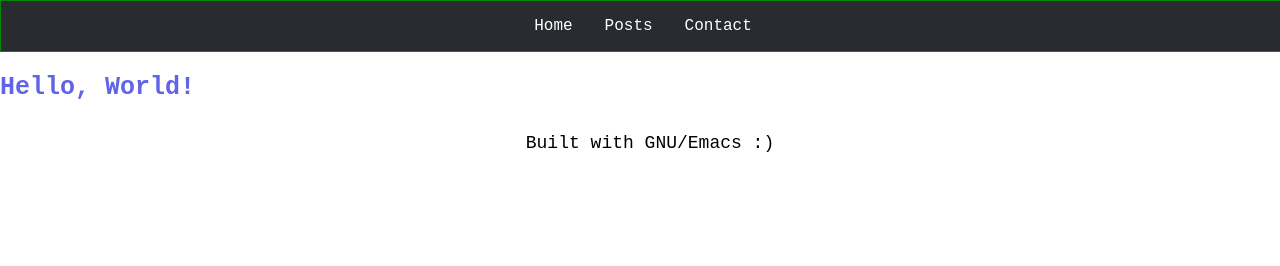
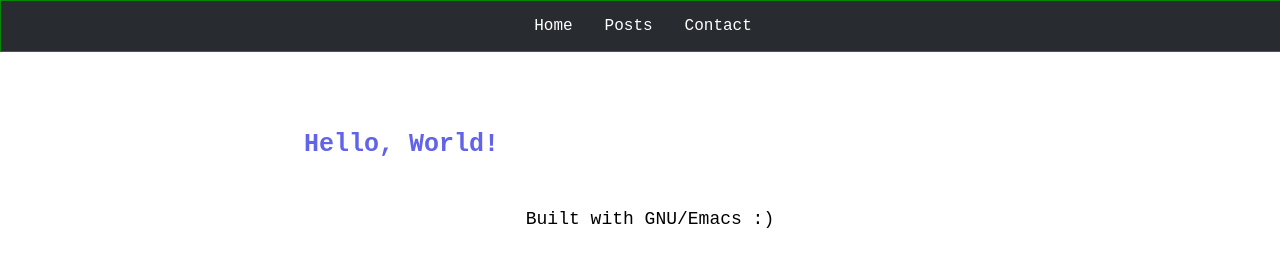
Before and after one commit to knaiskes/knaiskes.github.io, a plain HTML site: page index.html in a window 1280 px wide. Drawn offline with Linux system fonts and the light colour scheme.

Commit message:
Deploying to gh-pages from @ knaiskes/knaiskes.github.io@a9ca326e37925c5fbb4d2a8f261032f870cfe0ca 🚀

```diff
--- a/index.html
+++ b/index.html
@@ -13,8 +13,8 @@
 </div>
 <div id="content">
 
-<div id="outline-container-orga305662" class="outline-2">
-<h2 id="orga305662">Hello, World!</h2>
+<div id="outline-container-orgd9dd0de" class="outline-2">
+<h2 id="orgd9dd0de">Hello, World!</h2>
 </div>
 </div>
 <div id="postamble" class="status">
--- a/static/css/style.css
+++ b/static/css/style.css
@@ -48,6 +48,12 @@ a {
 }
 
 .navbar a:hover { background-color: #7289da; }
+
+#content {
+    margin: auto;
+    max-width: 70ch;
+    padding: 2ch;
+}
 
 #content.content {
     width: 80%;
```
